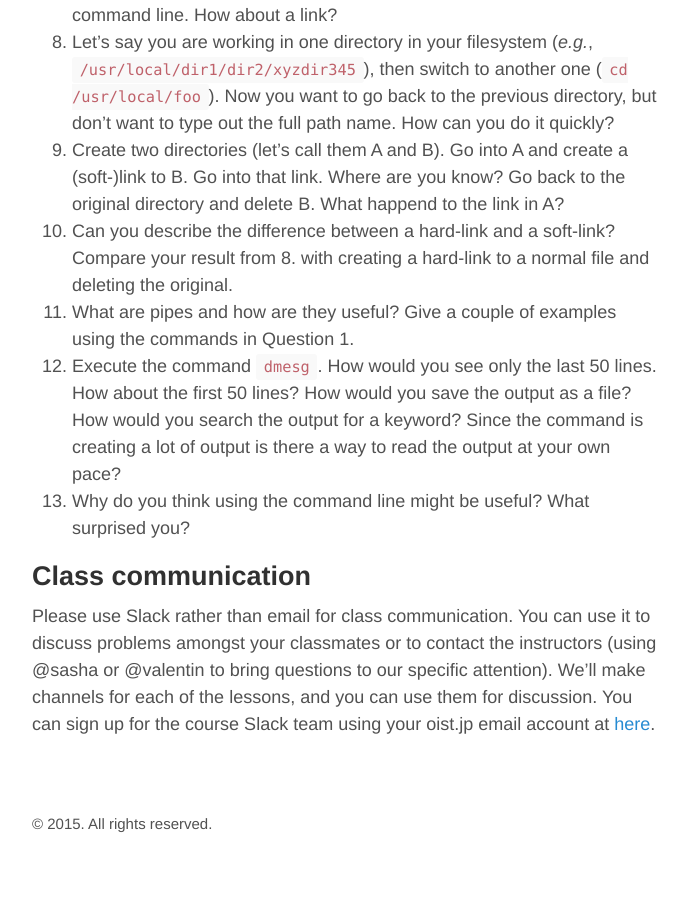
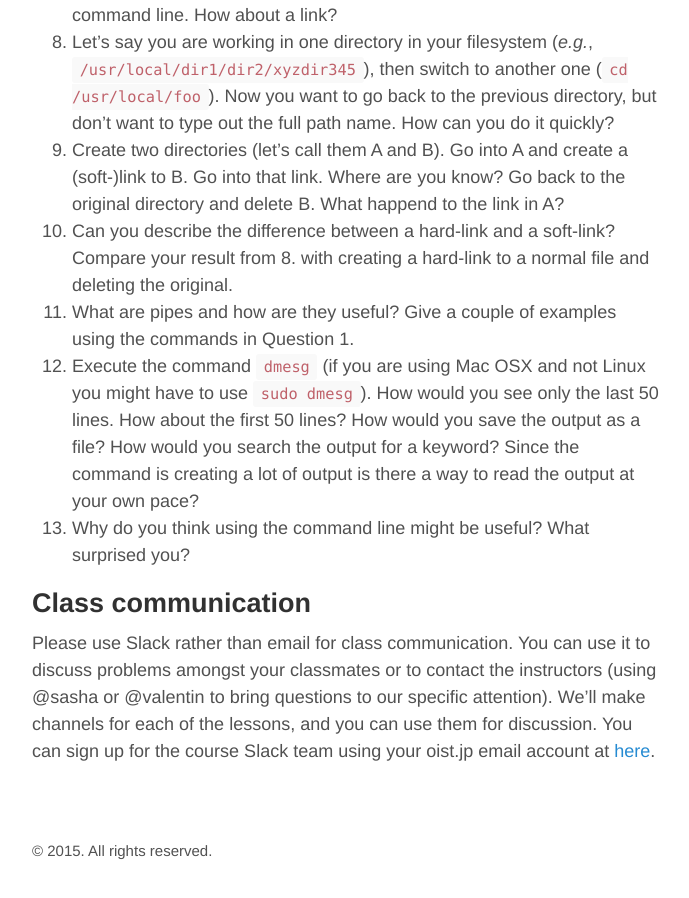
Before and after one commit to MikheyevLab/Computing-Fall-2015, a Jekyll site: the page built from _posts/2015-09-16-1-welcome-to-computing.md, in a window 1280 px wide and 900 px high, scrolled down 2321 px. Shown: the whole window, without its empty margins (293-982 px from the left). Built offline with Jekyll 4.4.1, drawn with Linux system fonts in a browser that asks for light colours; before the commit the page ends 3194 px from its top, so only the background shows below that.

Commit message:
add instruction for mac

```diff
--- a/_posts/2015-09-16-1-welcome-to-computing.md
+++ b/_posts/2015-09-16-1-welcome-to-computing.md
@@ -58,7 +58,7 @@ These are exercises to be finished by next week's class. Please submit homework
 7. Create two directories (let's call them A and B). Go into A and create a (soft-)link to B. Go into that link. Where are you know? Go back to the original directory and delete B. What happend to the link in A?
 8. Can you describe the difference between a hard-link and a soft-link? Compare your result from 8. with creating a hard-link to a normal file and deleting the original.
 9. What are pipes and how are they useful? Give a couple of examples using the commands in Question 1.
-10. Execute the command `dmesg`. How would you see only the last 50 lines. How about the first 50 lines? How would you save the output as a file? How would you search the output for a keyword? Since the command is creating a lot of output is there a way to read the output at your own pace?
+10. Execute the command `dmesg` (if you are using Mac OSX and not Linux you might have to use `sudo dmesg`). How would you see only the last 50 lines. How about the first 50 lines? How would you save the output as a file? How would you search the output for a keyword? Since the command is creating a lot of output is there a way to read the output at your own pace?
 11. Why do you think using the command line might be useful? What surprised you?
 
 ## Class communication
```
